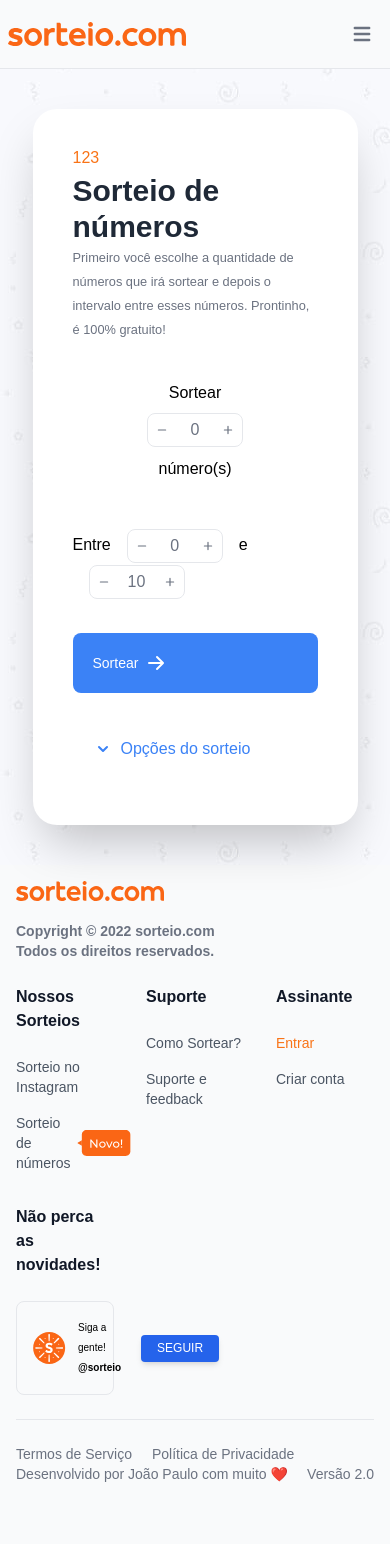
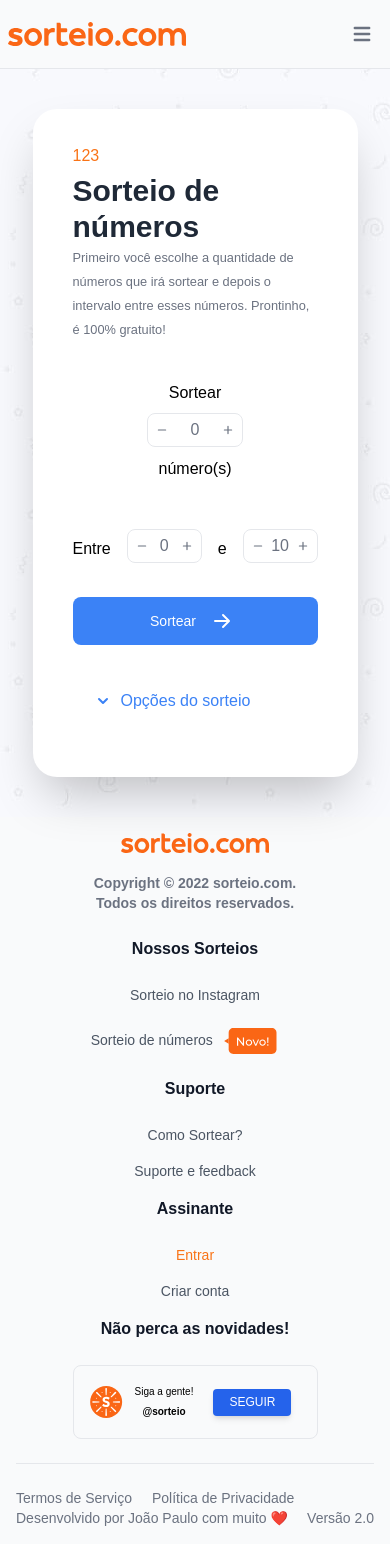
Before and after one commit to jotapepinheiro/next-tailwind, a Next.js app: page /raffles/numeric in a window 390 px wide. Before the commit the page ends 1500 px from the top, so only its background shows below. Built offline with nearby package versions, Linux system fonts and the light colour scheme.

Commit message:
Sweepstakes options

```diff
--- a/src/components/AccForm.tsx
+++ b/src/components/AccForm.tsx
@@ -1,30 +1,146 @@
+import { Switch } from '@headlessui/react';
 import { ChevronDownIcon, ChevronUpIcon } from '@heroicons/react/solid';
 import { useState } from 'react';
 
 export type FaqProps = {
   title: string;
-  description: string;
 };
 
 export default function AccForm(props: FaqProps) {
   const [expanded, setExpanded] = useState(false);
+  const [showResultAsc, setShowResultAsc] = useState(false);
+  const [showCountDown, setShowCountDown] = useState(false);
+  const [showResultsLink, setShowResultsLink] = useState(false);
+  const [allowDuplicateNumbers, setAllowDuplicateNumbers] = useState(false);
+  const [notRepeatResults, setNotRepeatResults] = useState(false);
 
   return (
-    <div onClick={() => setExpanded(!expanded)} className='flex flex-col p-3 text-blue-500 cursor-pointer'>
-      <div className='flex flex-row items-center'>
+    <div className='flex flex-col p-3 cursor-pointer text-blue-500'>
+      <div onClick={() => setExpanded(!expanded)} className='flex flex-row items-center'>
         {expanded ? (
-          <ChevronUpIcon className='flex-none mr-2 w-5 h-8 text-blue-500 dark:text-blue-300' />
+          <ChevronUpIcon className='flex-none mr-2 w-5 h-8 text-blue-500' />
         ) : (
-          <ChevronDownIcon className='flex-none mr-2 w-5 h-8 text-blue-500 dark:text-blue-300' />
+          <ChevronDownIcon className='flex-none mr-2 w-5 h-8 text-blue-500' />
         )}
-        <p className={`flex-auto hover:text-orange-500 ${expanded ? 'text-gray-300' : 'font-medium'}`}>{props.title}</p>
+        <p className={`flex-auto ${expanded ? 'text-blue-500' : 'font-medium'}`}>{props.title}</p>
       </div>
       <div
         className={`transition-max-height duration-700 ease-in-out overflow-hidden ${
-          expanded ? 'max-h-20' : 'max-h-0'
+          expanded ? 'max-h-80' : 'max-h-0'
         }`}
       >
-        <p>{props.description}</p>
+        <div className='mt-5'>
+          <div className='space-y-4'>
+            <div className='flex items-start'>
+              <Switch.Group>
+                <div className='flex items-center'>
+                  <Switch
+                    checked={showResultAsc}
+                    onChange={setShowResultAsc}
+                    className={`${
+                      showResultAsc ? 'bg-blue-600' : 'bg-gray-200'
+                    } relative inline-flex items-center h-6 rounded-full w-11 transition-colors`}
+                  >
+                    <span
+                      className={`${
+                        showResultAsc ? 'translate-x-6' : 'translate-x-1'
+                      } inline-block w-4 h-4 transform bg-white rounded-full transition-transform`}
+                    />
+                  </Switch>
+                  <Switch.Label className='ml-4 text-gray-600 dark:text-gray-300'>
+                    Mostrar resultado em ordem crescente
+                  </Switch.Label>
+                </div>
+              </Switch.Group>
+            </div>
+            <div className='flex items-start'>
+              <Switch.Group>
+                <div className='flex items-center'>
+                  <Switch
+                    checked={showCountDown}
+                    onChange={setShowCountDown}
+                    className={`${
+                      showCountDown ? 'bg-blue-600' : 'bg-gray-200'
+                    } relative inline-flex items-center h-6 rounded-full w-11 transition-colors`}
+                  >
+                    <span
+                      className={`${
+                        showCountDown ? 'translate-x-6' : 'translate-x-1'
+                      } inline-block w-4 h-4 transform bg-white rounded-full transition-transform`}
+                    />
+                  </Switch>
+                  <Switch.Label className='ml-4 text-gray-600 dark:text-gray-300'>
+                    Fazer contagem regressiva
+                  </Switch.Label>
+                </div>
+              </Switch.Group>
+            </div>
+            <div className='flex items-start'>
+              <Switch.Group>
+                <div className='flex items-center'>
+                  <Switch
+                    checked={showResultsLink}
+                    onChange={setShowResultsLink}
+                    className={`${
+                      showResultsLink ? 'bg-blue-600' : 'bg-gray-200'
+                    } relative inline-flex items-center h-6 rounded-full w-11 transition-colors`}
+                  >
+                    <span
+                      className={`${
+                        showResultsLink ? 'translate-x-6' : 'translate-x-1'
+                      } inline-block w-4 h-4 transform bg-white rounded-full transition-transform`}
+                    />
+                  </Switch>
+                  <Switch.Label className='ml-4 text-gray-600 dark:text-gray-300'>
+                    Gerar link de resultados
+                  </Switch.Label>
+                </div>
+              </Switch.Group>
+            </div>
+            <div className='flex items-start'>
+              <Switch.Group>
+                <div className='flex items-center'>
+                  <Switch
+                    checked={allowDuplicateNumbers}
+                    onChange={setAllowDuplicateNumbers}
+                    className={`${
+                      allowDuplicateNumbers ? 'bg-blue-600' : 'bg-gray-200'
+                    } relative inline-flex items-center h-6 rounded-full w-11 transition-colors`}
+                  >
+                    <span
+                      className={`${
+                        allowDuplicateNumbers ? 'translate-x-6' : 'translate-x-1'
+                      } inline-block w-4 h-4 transform bg-white rounded-full transition-transform`}
+                    />
+                  </Switch>
+                  <Switch.Label className='ml-4 text-gray-600 dark:text-gray-300'>
+                    Permitir números duplicados
+                  </Switch.Label>
+                </div>
+              </Switch.Group>
+            </div>
+            <div className='flex items-start'>
+              <Switch.Group>
+                <div className='flex items-center'>
+                  <Switch
+                    checked={notRepeatResults}
+                    onChange={setNotRepeatResults}
+                    className={`${
+                      notRepeatResults ? 'bg-blue-600' : 'bg-gray-200'
+                    } relative inline-flex items-center h-6 rounded-full w-11 transition-colors`}
+                  >
+                    <span
+                      className={`${
+                        notRepeatResults ? 'translate-x-6' : 'translate-x-1'
+                      } inline-block w-4 h-4 transform bg-white rounded-full transition-transform`}
+                    />
+                  </Switch>
+                  <Switch.Label className='ml-4 text-gray-600 dark:text-gray-300'>Não repetir resultados</Switch.Label>
+                </div>
+              </Switch.Group>
+            </div>
+          </div>
+        </div>
       </div>
     </div>
   );
--- a/src/components/FooterBar.tsx
+++ b/src/components/FooterBar.tsx
@@ -1,24 +1,24 @@
 function FooterBar(props: any) {
   return (
-    <footer className='container m-auto p-4 sm:p-6 '>
+    <footer className='container m-auto p-4 sm:p-6'>
       <div className='md:flex md:justify-center'>
-        <div className='mb-6 md:mb-0 mr-10'>
+        <div className='min-w-[245px] mb-6 md:mb-0 mr-0 sm:mr-10 md:mr-10 lg:mr-10 xl:mr-10'>
           <a href='/'>
-            <img src='/images/logo.svg' className='mr-3 h-5' alt='sorteio.com' />
+            <img src='/images/logo.svg' className='h-5 m-auto sm:m-0 md:m-0 lg:m-0 xl:m-0' alt='sorteio.com' />
           </a>
           <div className='mt-5 self-center text-2xl font-semibold whitespace-nowrap dark:text-white'>
-            <div className='text-sm text-gray-500 dark:text-gray-400'>
+            <div className='text-sm text-gray-500 dark:text-gray-400 text-center sm:text-left md:text-left lg:text-left xl:text-left'>
               <p>
                 Copyright © 2022{' '}
                 <a href='https://sorteio.com' className='hover:underline'>
-                  sorteio.com
+                  sorteio.com.
                 </a>
               </p>
               <p>Todos os direitos reservados.</p>
             </div>
           </div>
         </div>
-        <div className='grid grid-cols-3 gap-8 sm:gap-6 sm:grid-cols-4'>
+        <div className='w-full grid grid-cols-1 text-center gap-4 sm:text-left sm:gap-6 sm:grid-cols-2 md:text-left md:gap-4 md:grid-cols-2 lg:text-left lg:gap-4 lg:grid-cols-2 xl:text-left xl:gap-4 xl:grid-cols-4'>
           <div>
             <h2 className='mb-6 font-semibold text-gray-900 dark:text-white'>Nossos Sorteios</h2>
             <ul className='text-sm text-gray-600 dark:text-gray-400'>
@@ -28,8 +28,13 @@
                 </a>
               </li>
               <li>
-                <a href='#' className='flex items-center hover:underline'>
-                  Sorteio de números <img src='/images/novo.svg' className='mr-3 h-10' alt='novo' />
+                <a href='#' className='hover:underline'>
+                  Sorteio de números{' '}
+                  <img
+                    src='/images/novo.svg'
+                    className='mr-3 h-10 inline-flex items-center justify-center'
+                    alt='novo'
+                  />
                 </a>
               </li>
             </ul>
@@ -66,7 +71,7 @@
           </div>
           <div>
             <h2 className='mb-6 font-semibold text-gray-900 dark:text-white'>Não perca as novidades!</h2>
-            <div className='flex items-center h-auto text-sm border rounded-lg dark:border-dark-light p-4'>
+            <div className='max-w-[245px] m-auto sm:m-0 flex items-center h-auto text-sm border rounded-lg dark:border-dark-light p-4'>
               <img src='/images/siga.svg' className='mr-3 h-8' alt='novo' />
               <div className='flex flex-col text-[10px]'>
                 <div>Siga a gente!</div>
@@ -86,6 +91,7 @@
         </div>
       </div>
       <hr className='my-6 border-gray-200 sm:mx-auto dark:border-dark-light lg:my-8' />
+      {/* <div className='h-1 bg-green-400 sm:bg-orange-400 md:bg-blue-400 lg:bg-pink-400 xl:bg-yellow-400'></div> */}
       <div className='flex flex-wrap justify-between sm:items-center sm:justify-between'>
         <div className='flex flex-row gap-5'>
           <span className='text-sm text-gray-500 sm:text-center dark:text-gray-400'>
--- a/src/pages/raffles/numeric.tsx
+++ b/src/pages/raffles/numeric.tsx
@@ -1,21 +1,10 @@
+import { ArrowRightIcon } from '@heroicons/react/solid';
 import type { NextPage } from 'next';
 import AccForm from '../../components/AccForm';
 import Layout from '../../components/Layout';
 import MySelectNumber from '../../components/MySelectNumber';
 
 const RafflesNumeric: NextPage = () => {
-  const faqs = [
-    {
-      key: 1,
-      title: 'Opções do sorteio',
-      description: 'Teste A',
-    },
-  ];
-
-  const faqComponents = faqs.map((faq, index) => {
-    return <AccForm key={index} title={faq.title} description={faq.description} />;
-  });
-
   return (
     <Layout>
       <div className='text-orange-500 font-medium animate-bounce'>123</div>
@@ -42,8 +31,8 @@
           </div>
         </div>
         {/* ENTRE */}
-        <div className='flex items-center mb-6 sm:mb-0'>
-          <div className='flex flex-wrap m-auto w-full mb-2 sm:mb-6 md:mb-6 lg:mb-6 sm:basis-2/12 md:basis-2/12 lg:basis-1/2'>
+        <div className='mb-6 sm:mb-0'>
+          <div className='w-full inline-flex items-center justify-center mb-2 sm:mb-6 md:mb-6 lg:mb-6'>
             <div className='mt-1'>Entre</div>
             <MySelectNumber start={0} double={10} total={100} className={'ml-4'} />
             <div className='mt-1 ml-4'>e</div>
@@ -53,24 +42,15 @@
         {/* SORTEAR */}
         <button
           type='button'
-          className='w-full text-center inline-flex items-center text-white bg-blue-500 hover:bg-blue-700 focus:ring-4 focus:ring-blue-300 font-medium rounded-lg text-sm px-5 py-5 dark:bg-blue-600 dark:hover:bg-blue-700 dark:focus:ring-blue-800'
+          className='w-full flex justify-center items-center text-white bg-blue-500 hover:bg-blue-600 focus:ring-4 focus:ring-blue-300 font-medium rounded-lg text-sm mt-5 px-5 py-2 dark:bg-blue-500 dark:hover:bg-blue-600 dark:focus:ring-blue-700'
         >
           Sortear
-          <svg
-            className='ml-2 -mr-1 w-5 h-5'
-            fill='currentColor'
-            viewBox='0 0 20 20'
-            xmlns='http://www.w3.org/2000/svg'
-          >
-            <path
-              fillRule='evenodd'
-              d='M10.293 3.293a1 1 0 011.414 0l6 6a1 1 0 010 1.414l-6 6a1 1 0 01-1.414-1.414L14.586 11H3a1 1 0 110-2h11.586l-4.293-4.293a1 1 0 010-1.414z'
-              clipRule='evenodd'
-            ></path>
-          </svg>
+          <ArrowRightIcon className='w-5 ml-4 mr-2 h-8 text-white' />
         </button>
 
-        <div className='flex-auto mt-5 w-full p-2'>{faqComponents}</div>
+        <div className='flex-auto mt-5 w-full p-2'>
+          <AccForm title={'Opções do sorteio'} />
+        </div>
       </form>
     </Layout>
   );
```
